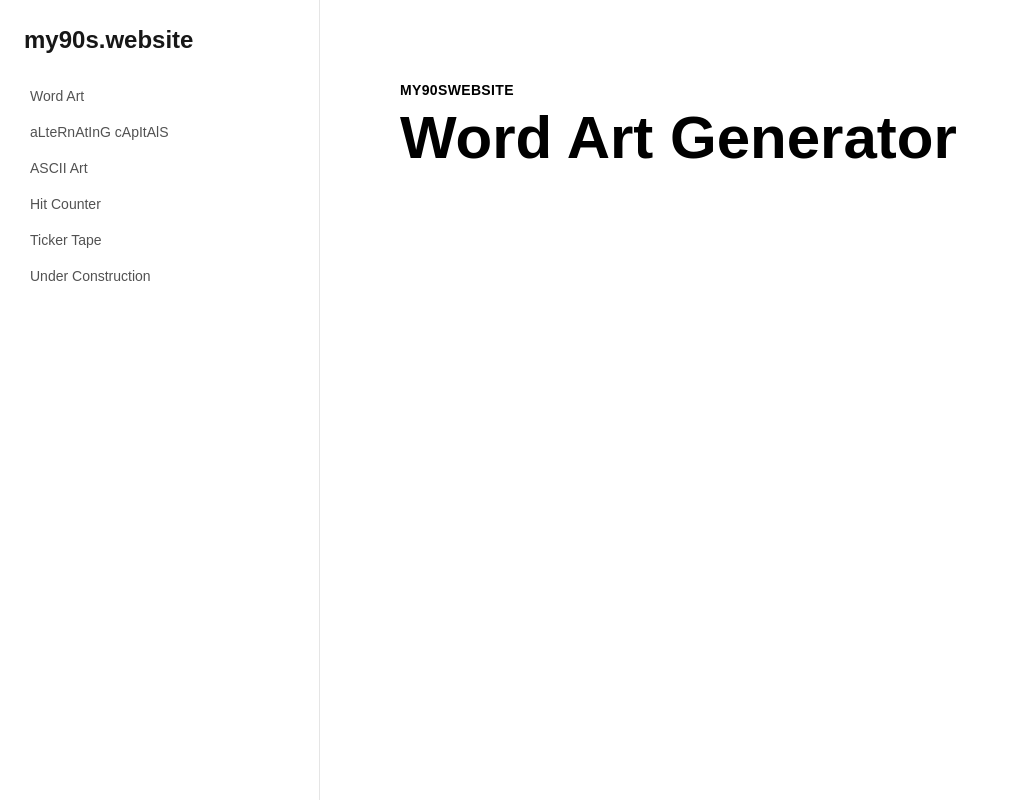
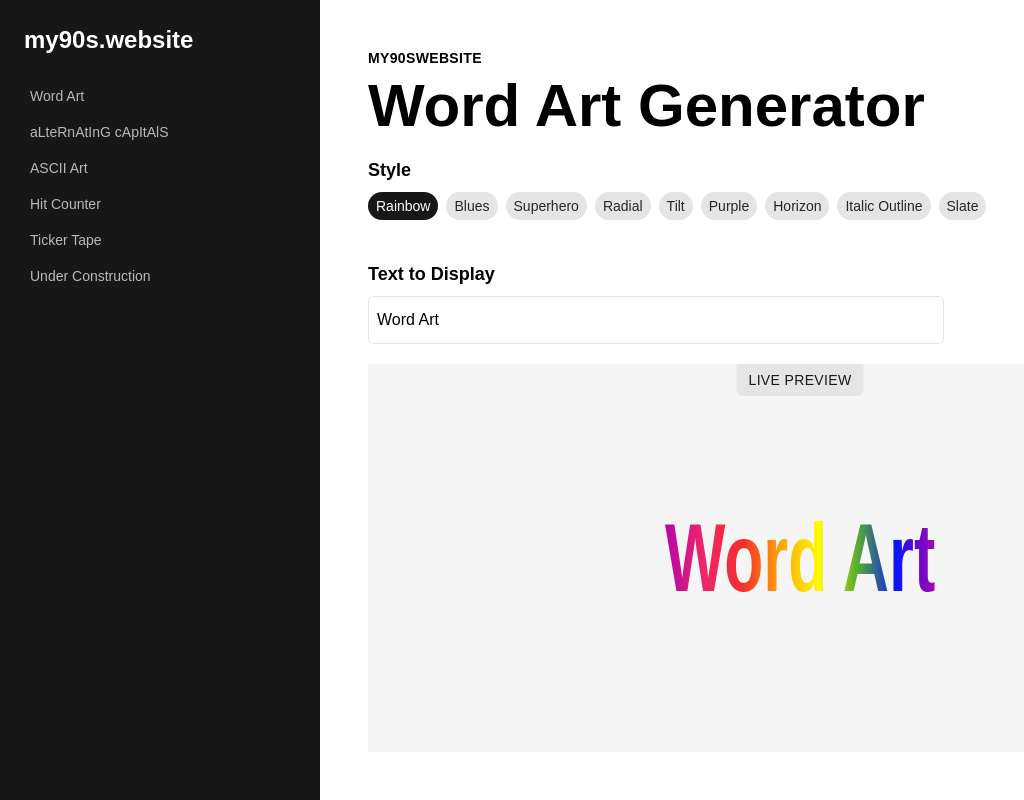
Before and after one commit to danielcranney/wordart-generator, a Next.js app: page /tools/word-art in a window 1280 px wide. Shown: the whole page, without its empty margins (0-1024 px from the left). Built offline with nearby package versions, Linux system fonts and the light colour scheme; a web font is replaced by a local one.

Commit message:
Chore: Word Art Generator

```diff
--- a/app/globals.css
+++ b/app/globals.css
@@ -15,10 +15,16 @@ Table Of Contents:
     - Main
   - Tools
     - Word Art Styles
-      -
-      -
-      -
-      -
+      - General WordArt
+      - Rainbow
+      - Blues
+      - Superhero
+      - Radial
+      - Tilt
+      - Purple
+      - Horizon
+      - Italic Outline
+      - Slate
 
 ******************************************/
 
@@ -70,19 +76,19 @@ Structure
 /* Aside */
 @layer components {
   aside {
-    @apply flex flex-col w-80 bg-white h-screen p-6 border-r border-neutral-200;
+    @apply flex flex-col w-80 bg-neutral-900 h-screen p-6 border-r border-neutral-900;
   }
   aside > ul {
     @apply flex flex-col gap-y-1 w-full;
   }
   aside > ul > li {
-    @apply flex gap-x-1.5 px-1.5 py-1.5 rounded-lg text-sm transition-all duration-150 ease-in-out text-neutral-600 hover:text-neutral-900 hover:bg-neutral-100 cursor-pointer;
+    @apply flex gap-x-1.5 px-1.5 py-1.5 rounded-lg text-sm transition-all duration-150 ease-in-out text-white/70 hover:text-white hover:bg-neutral-800 cursor-pointer;
   }
 }
 /* Main */
 @layer components {
   main {
-    @apply bg-white h-screen flex flex-col overflow-auto w-[calc(100%-20rem)] p-20;
+    @apply bg-white h-screen flex flex-col overflow-auto w-[calc(100%-20rem)] p-12;
   }
 }
 
--- a/app/layout.tsx
+++ b/app/layout.tsx
@@ -19,9 +19,7 @@ export default function RootLayout({
     <html lang="en">
       <body className={inter.className + " " + "flex w-full"}>
         <aside>
-          <h3 className="text-neutral-900 text-2xl font-bold mb-6">
-            my90s.website
-          </h3>
+          <h3 className="text-white text-2xl font-bold mb-6">my90s.website</h3>
 
           <ul>
             <SidebarNavigationItem
--- a/app/tools/word-art/page.tsx
+++ b/app/tools/word-art/page.tsx
@@ -1,10 +1,13 @@
 import Image from "next/image";
 import { PageHeader } from "@/components/PageHeader";
+import { WordArtGenerator } from "@/components/tools/word-art-generator/WordArtGenerator";
 
 export default function WordArt() {
   return (
     <>
       <PageHeader text={"Word Art Generator"} />
+
+      <WordArtGenerator />
     </>
   );
 }
--- /dev/null
+++ b/components/tools/word-art-generator/WordArtGenerator.tsx
@@ -0,0 +1,63 @@
+"use client";
+import React, { useState } from "react";
+import Link from "next/link";
+
+const styleOptions = [
+  { title: "Rainbow", className: "rainbow" },
+  { title: "Blues", className: "blues" },
+  { title: "Superhero", className: "superhero" },
+  { title: "Radial", className: "radial" },
+  { title: "Tilt", className: "tilt" },
+  { title: "Purple", className: "purple" },
+  { title: "Horizon", className: "horizon" },
+  { title: "Italic Outline", className: "italic-outline" },
+  { title: "Slate", className: "slate" },
+];
+
+export const WordArtGenerator = () => {
+  const [artStyle, setArtStyle] = useState("rainbow");
+  const [customText, setCustomText] = useState("Word Art");
+  return (
+    <>
+      <div className="w-full flex flex-col gap-2 pt-5">
+        <p className="text-lg font-bold">Style</p>
+        <div className="flex gap-x-2 items-center pb-5">
+          {styleOptions.map((style) => {
+            return (
+              <button
+                onClick={() => setArtStyle(style.className)}
+                className={`flex rounded-full px-2 py-1 text-sm ${
+                  artStyle === style.className
+                    ? "bg-neutral-900 text-white"
+                    : "bg-neutral-200 text-neutral-800"
+                }`}
+              >
+                {style.title}
+              </button>
+            );
+          })}
+        </div>
+      </div>
+
+      <div className="bg-white flex flex-col w-full py-5 justify-center gap-2">
+        <h3 className="text-lg font-semibold">Text to Display</h3>
+
+        <input
+          className="bg-white border border-neutral-200 rounded-md p-2 flex h-12 focus:outline-none focus:border-neutral-500 transition-all duration-150 ease-in-out w-2/3 placeholder:text-neutral-300"
+          value={customText}
+          placeholder="Type here to see a live preview"
+          onChange={(e) => setCustomText(e.target.value)}
+        />
+      </div>
+
+      <div className="bg-neutral-100 flex w-full h-full p-8 relative items-center justify-center">
+        <div className="absolute top-0 left-1/2 -translate-x-1/2 bg-neutral-200 text-sm uppercase font-medium tracking-wide px-3 py-1.5 rounded-bl-md rounded-br-md text-neutral-900">
+          Live Preview
+        </div>
+        <div className={`wordart ${artStyle}`}>
+          <span className="text">{customText}</span>
+        </div>
+      </div>
+    </>
+  );
+};
```
